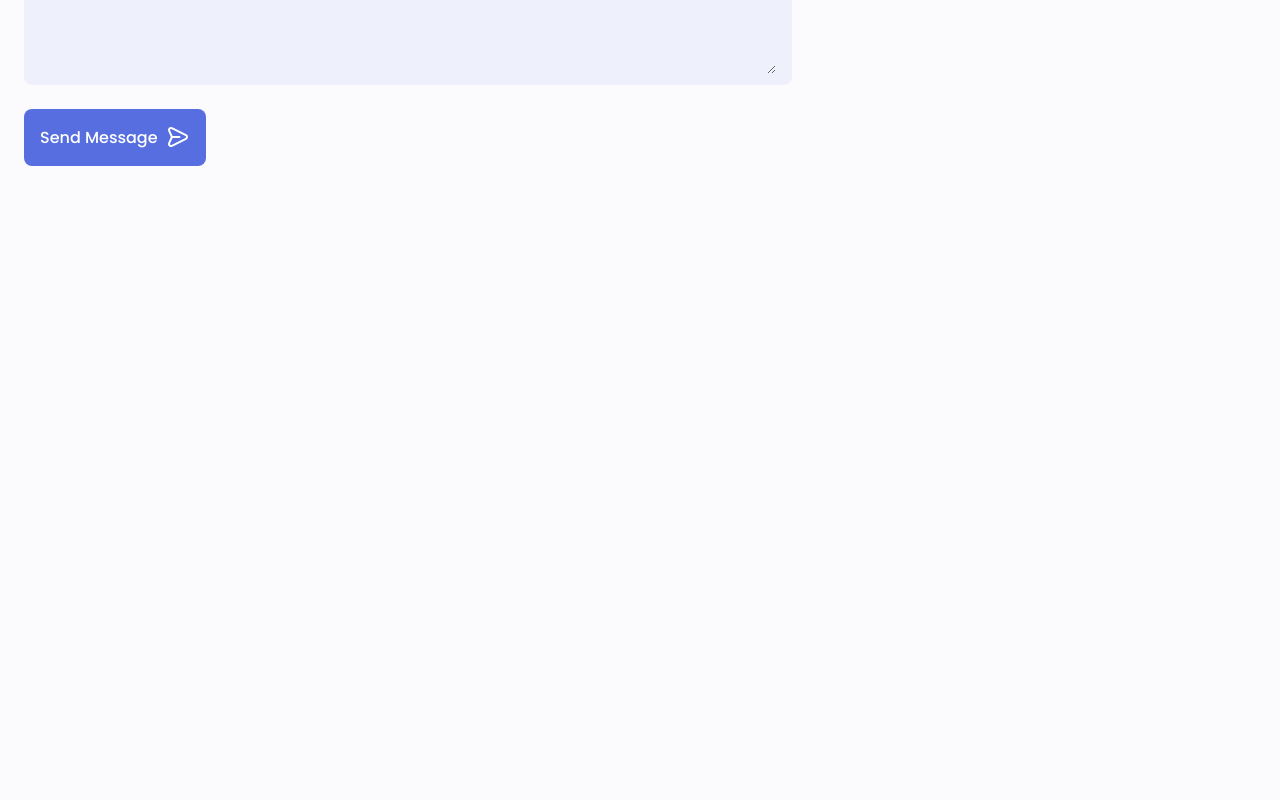
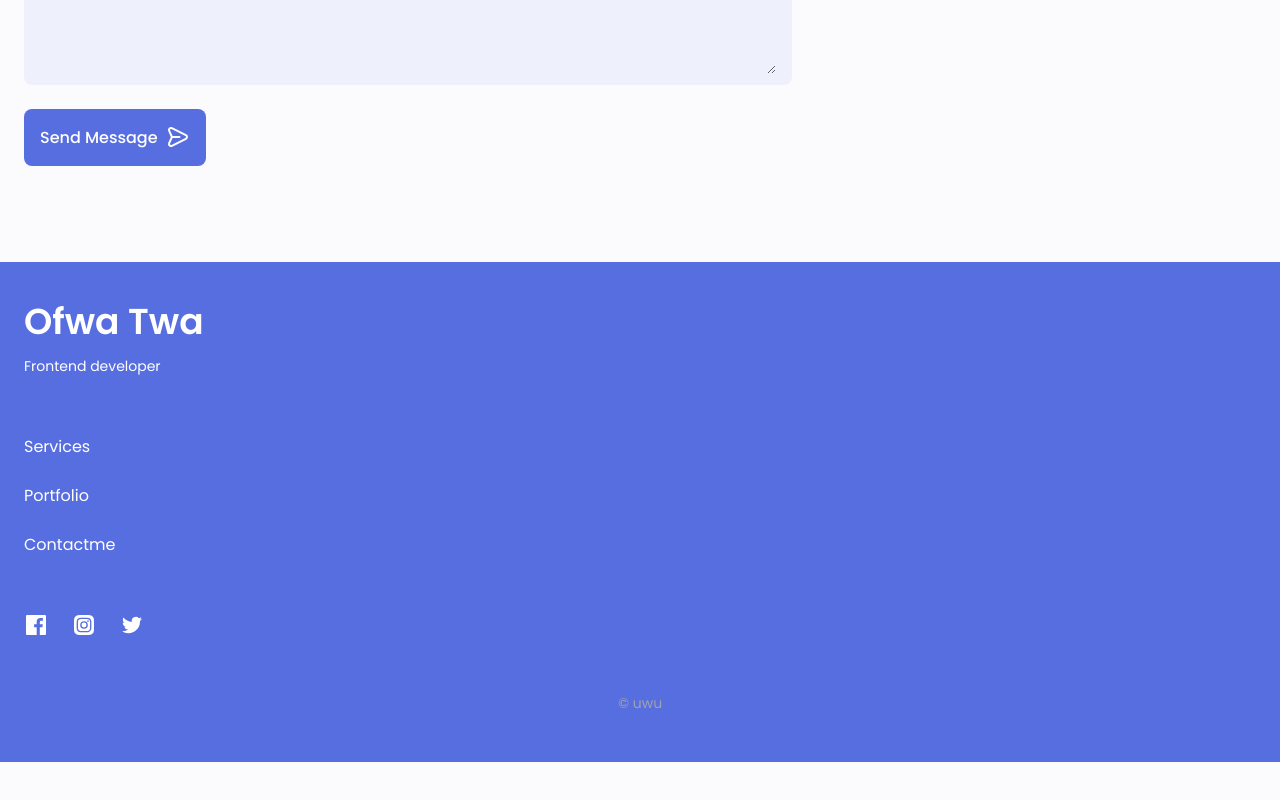
Before and after one commit to OfwaTwa/Portafolio2.0, a React (Vite) app: page / in a window 1280 px wide. Shown: the part 5048-5848 px from the top of the page. Before the commit the page ends 5326 px from the top, so only its background shows below. Built offline with nearby package versions, Linux system fonts and the light colour scheme.

Commit message:
Footer finish

```diff
--- a/src/componentes/Footer.jsx
+++ b/src/componentes/Footer.jsx
@@ -1,11 +1,60 @@
 import React from "react";
+//Style
+import "../index.css";
+//Icon
+import {
+    UilFacebook,
+    UilTwitter,
+    UilInstagramAlt
+  } from "@iconscout/react-unicons";
 
 export const Footer = (props) => {
-    return (
-        <footer className="footer">
-            <div className="footer__bg">
+  return (
+    <footer className="footer">
+      <div className="footer__bg">
+        <div className="footer__container container grid">
+          <div>
+            <h1 className="footer__title">Ofwa Twa</h1>
+            <span className="footer__subtitle">Frontend developer</span>
+          </div>
 
-            </div>
-        </footer>
-    )
-}
+          <ul className="footer__links">
+            <li>
+              <a href="#services" className="footer__link">
+                Services
+              </a>
+            </li>
+
+            <li>
+              <a href="#portfolio" className="footer__link">
+                Portfolio
+              </a>
+            </li>
+
+            <li>
+              <a href="#contact" className="footer__link">
+                Contactme
+              </a>
+            </li>
+          </ul>
+
+          <div className="footer__socials">
+            <a href="" target="_blank" className="footer__social">
+              <UilFacebook />
+            </a>
+
+            <a href="" target="_blank" className="footer__social">
+              <UilInstagramAlt />
+            </a>
+
+            <a href="" target="_blank" className="footer__social">
+              <UilTwitter />
+            </a>
+          </div>
+        </div>
+
+        <p className="footer__copy" >&#169; uwu </p>
+      </div>
+    </footer>
+  );
+};
--- a/src/index.css
+++ b/src/index.css
@@ -851,7 +851,60 @@ img {
 }
 
 /*==================== FOOTER ====================*/
+.footer{
+  padding-top: 2rem;
+}
 
+.footer__container{
+  row-gap: 3.5rem;
+}
+
+.footer__bg{
+  background-color: var(--first-color-second);
+  padding: 2rem 0 3rem;
+}
+
+.footer__title{
+  font-size: var(--h1-font-size);
+  margin-bottom: var(--mb-0-25);
+}
+
+.footer__subtitle{
+  font-size: var(--small-font-size)
+}
+
+.footer__links{
+  display: flex;
+  flex-direction: column;
+  row-gap: 1.5rem;
+}
+
+.footer__link:hover{
+  color: var(--first-color-lighter);
+}
+
+.footer__social{
+  font-size: 1.25rem;
+  margin-right: var(--mb-1-5);
+}
+
+.footer__social:hover{
+  color: var(--first-color-lighter);
+}
+
+.footer__copy{
+  font-size: var(--small-font-size);
+  text-align: center;
+  color: var(--text-color-light);
+  margin-top: var(--mb-3);
+}
+
+.footer__title,
+.footer__subtitle,
+.footer__link,
+.footer__social{
+  color: #fff;
+}
 
 /*========== SCROLL UP ==========*/
 
```
